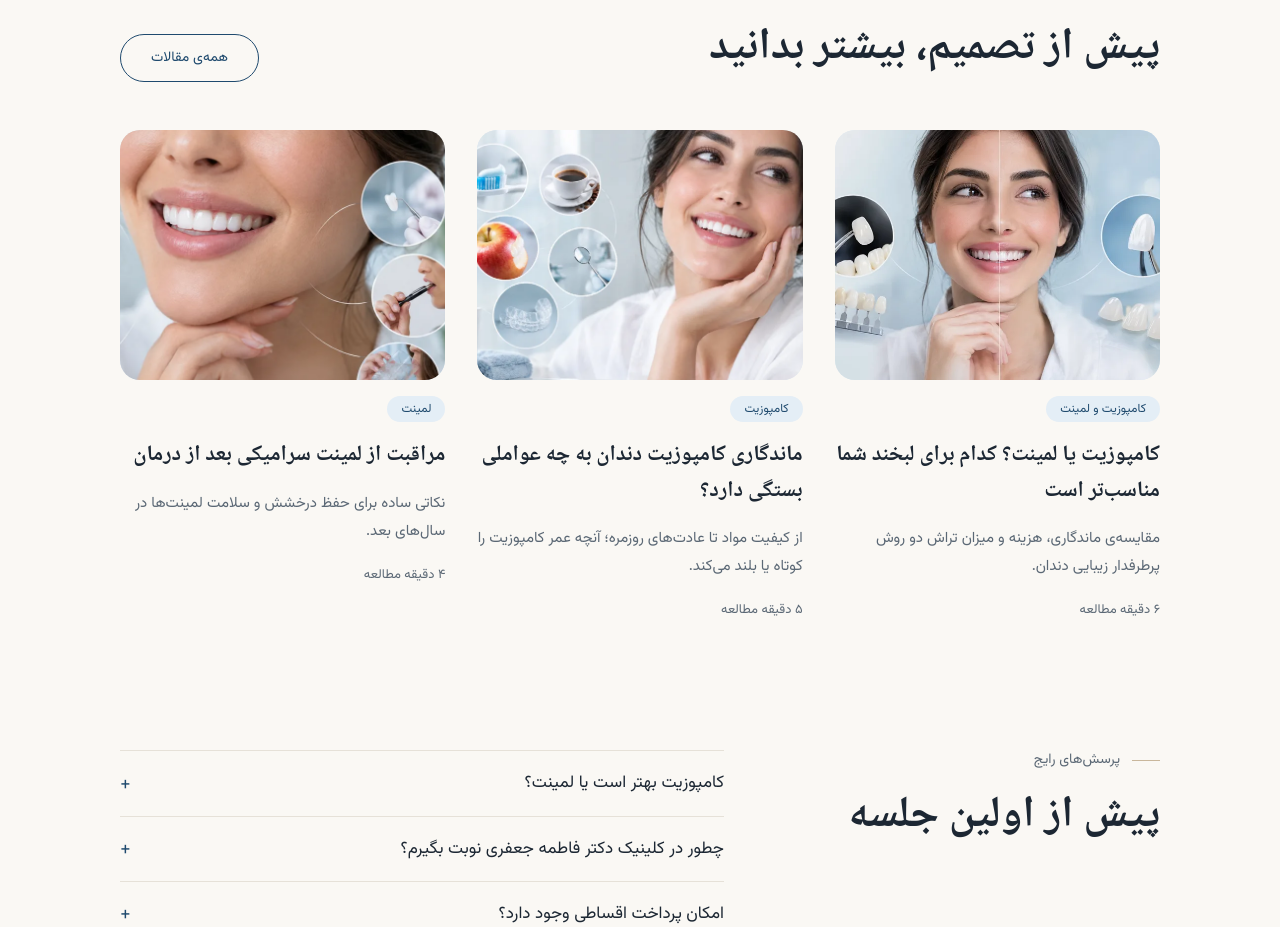
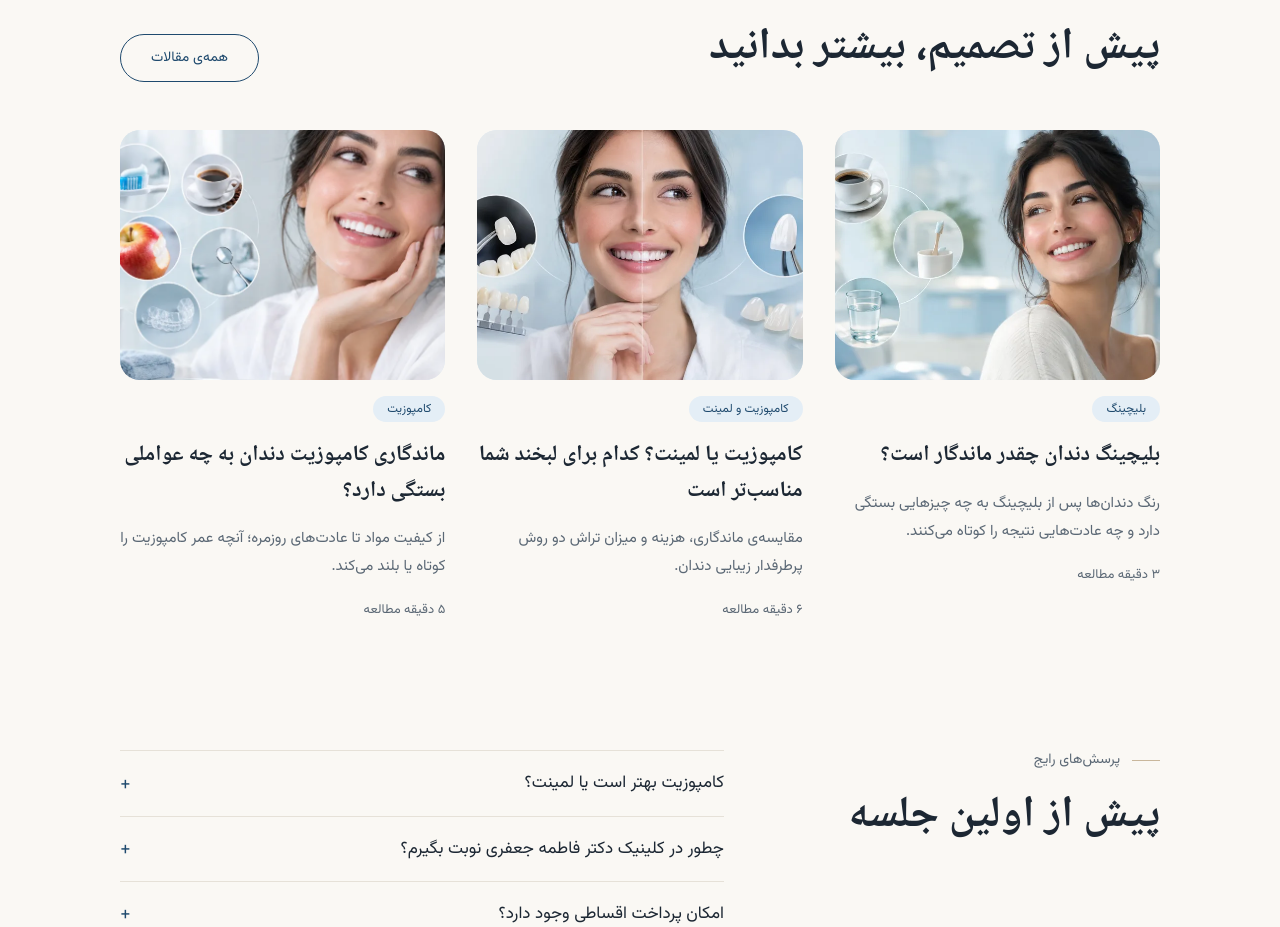
Before and after one commit to amirjzp-jpg/dr.jafari, a Next.js app: page / in a window 1280 px wide. Shown: the part 4247-5174 px from the top of the page. Built offline with nearby package versions, Linux system fonts and the light colour scheme; no server answers.

Commit message:
Publish the whitening-longevity article with its picture
The cost-factors article stays out until its picture exists (its text is kept in
commit 3671c73).

Co-Authored-By: Claude Sonnet 5.5 <noreply@anthropic.com>
Claude-Session: https://claude.ai/code/session_01GwB6yYd7j7s3p99rZjnAZh

```diff
--- a/content/journal.ts
+++ b/content/journal.ts
@@ -137,6 +137,39 @@ export const articles: Article[] = [
     ],
     reviewed: true,
   },
+  {
+    slug: "whitening-longevity",
+    title: "بلیچینگ دندان چقدر ماندگار است؟",
+    excerpt: "رنگ دندان‌ها پس از بلیچینگ به چه چیزهایی بستگی دارد و چه عادت‌هایی نتیجه را کوتاه می‌کنند.",
+    metaTitle: "ماندگاری بلیچینگ دندان",
+    metaDescription:
+      "ماندگاری بلیچینگ دندان به چه چیزهایی بستگی دارد و چه عادت‌هایی نتیجه را کوتاه می‌کنند؟ راهنمای کلینیک دکتر فاطمه جعفری در شیراز.",
+    category: "بلیچینگ",
+    pillar: "/services/whitening",
+    doctorReviewed: false,
+    readMinutes: 3,
+    published: "2026-10-03",
+    image: {
+      card: "/images/blog/whitening-longevity-card.webp",
+      hero: "/images/blog/whitening-longevity-hero.webp",
+      alt: "لبخند طبیعی و روشن در کنار فنجان قهوه، مسواک و لیوان آب؛ تصویر تزئینی",
+      cardW: 760,
+      cardH: 486,
+    },
+    body: [
+      { p: "مدت ماندگاری بلیچینگ در افراد مختلف فرق می‌کند و عدد ثابتی ندارد. رنگ دندان‌ها با گذشت زمان و با مصرف چای، قهوه، نوشیدنی‌های رنگی و سیگار دوباره تیره می‌شود؛ پس عادت‌های روزانه‌ی شما بیشتر از هر چیز دیگر روی ماندگاری نتیجه اثر می‌گذارند." },
+      { h2: "چرا رنگ دندان‌ها دوباره تیره می‌شود؟" },
+      { p: "دندان‌ها هر روز در معرض خوراکی‌ها و نوشیدنی‌های رنگی قرار دارند. بلیچینگ رنگ فعلی دندان را روشن‌تر می‌کند، اما جلوی رنگ‌گرفتن دوباره را نمی‌گیرد؛ به همین دلیل نتیجه‌ی آن برای همیشه ثابت نمی‌ماند." },
+      { h2: "چه چیزهایی بر ماندگاری اثر می‌گذارند؟" },
+      { ul: ["مصرف چای، قهوه و نوشیدنی‌های رنگی", "سیگار", "بهداشت دهان و جرم‌گیری منظم", "رنگ اولیه‌ی دندان‌ها و میزان روشن شدن آن‌ها", "رعایت توصیه‌های دندانپزشک پس از بلیچینگ"] },
+      { h2: "چه کارهایی کمک می‌کند نتیجه بیشتر بماند؟" },
+      { ul: ["مسواک دو بار در روز و نخ دندان روزانه", "شستن دهان با آب پس از نوشیدنی‌های رنگی", "کم کردن سیگار یا ترک آن", "مراجعه‌ی دوره‌ای برای جرم‌گیری و بازبینی"] },
+      { h2: "اگر کامپوزیت یا لمینت دارم چه؟" },
+      { p: "رنگ کامپوزیت، روکش و لمینت با بلیچینگ تغییر نمی‌کند؛ پس اگر هر کدام را دارید یا قصد انجام‌شان را دارید، ترتیب درمان‌ها اهمیت دارد و در معاینه مشخص می‌شود." },
+      { p: "برای اینکه بدانید بلیچینگ برای دندان‌های شما مناسب است یا نه، یک جلسه‌ی معاینه و مشاوره کمک می‌کند." },
+    ],
+    reviewed: true,
+  },
 ];
 
 export const articleBySlug = (slug: string) => articles.find((a) => a.slug === slug);
```
Also changed, not shown: public/images/blog/whitening-longevity-card.webp (added), public/images/blog/whitening-longevity-hero.webp (added).
